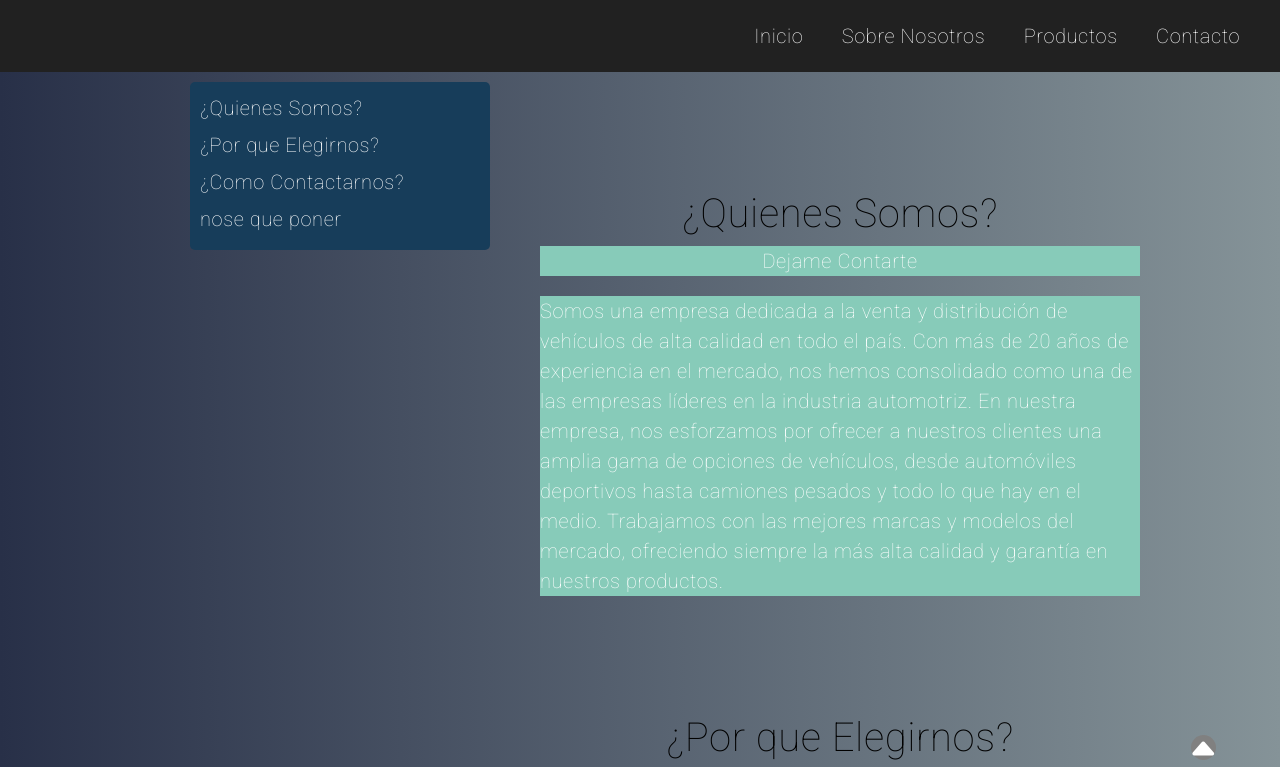
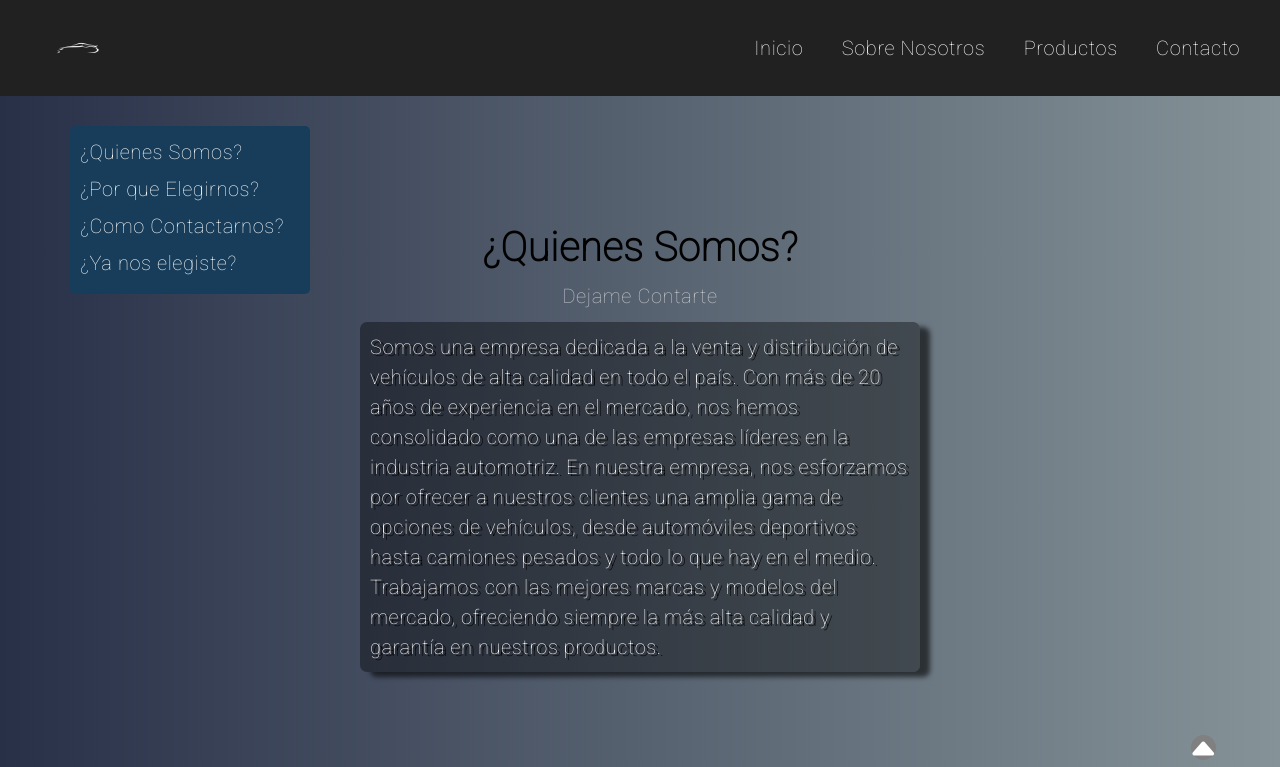
Before and after one commit to Enzoo99/Trabajo-Final, a plain HTML site: page sobrenosotros.html in a window 1280 px wide. Shown: the top 767 px of the page. Drawn offline with nearby package versions, Linux system fonts and the light colour scheme.

Commit message:
Trabajo Final

```diff
--- a/Style/Style.css
+++ b/Style/Style.css
@@ -12,46 +12,56 @@
 
 
 }
+html{
+    scroll-behavior: smooth;
+}
 body{
     width: 100%;
     height: 100%;
     letter-spacing: 0.03em;
     line-height: 1.6;
-    background: linear-gradient(90deg, #283048 0%, #859398 100%);
+    background:  linear-gradient(90deg, #283048 0%, #859398 100%);;
 
 }
 
+
+
 .contenedorsn {
-	max-width: 1000px;
+	max-width: 900px;
 	width: 90%;
-	margin: auto;
+	margin: 1em;
 	display: flex;
 	justify-content: space-between;
 }
 
-main .contenido p {
+.textop{
+    padding: 10px 10px;
+    background-color: rgba(0, 0, 0, 0.39);
     display: flex;
-    background-color:#87CBB9;
-	margin-bottom: 20px;
 	line-height: 30px;
 	color: #ffffff;
+    text-shadow: 3px 2px #000000;
+    justify-content: center;
+    box-shadow: 10px 5px 5px #00000098;
+    border-radius: 7px;
 }
 
-main .contenido .titulo {
-	font-weight: normal;
-	padding-top: 10px;
+.contenido .titulo {
+	font-weight: bolder;
+	bottom: 10px;
 }
 
-main .contenido .piep {
+.contenido .piep{
+    padding-bottom: 10px;
+    align-items: center;
     display: flex;
-    text-align: center;
     justify-content: center;
-	color: #ffffff;
+	color: #ffffffa6;
 }
 
 aside {
     display: flex;
-    min-width: 30%;
+    min-width: 12em;
 	margin: 10px 50px 20px;
 	height: 50%;
 	background: #173d5a;
@@ -93,8 +103,11 @@ header {
     color: white;
     padding: 20px 40px;
     display: flex;
-    justify-content: flex-end;
+    justify-content: space-between;
 
+}
+.logok{
+    width: 75px;
 }
 
 header nav {
--- a/Style/cs.css
+++ b/Style/cs.css
@@ -26,8 +26,10 @@ header {
   color: white;
   padding: 20px 40px;
   display: flex;
-    justify-content: flex-end;
-
+  justify-content: space-between;
+}
+.logok{
+  width: 75px;
 }
 
 header nav {
--- a/sobrenosotros.html
+++ b/sobrenosotros.html
@@ -4,15 +4,16 @@
     <meta charset="UTF-8">
     <meta http-equiv="X-UA-Compatible" content="IE=edge">
     <meta name="viewport" content="width=device-width, initial-scale=1.0">
-    <title>Sobre Nosotros</title>
+    <title>Kuchao-Sobre Nosotros</title>
     <link rel="stylesheet" href="./Style/Style.css">
 	<script src="https://kit.fontawesome.com/eb496ab1a0.js" crossorigin="anonymous"></script>
 </head>
 <body>
 
     <header>
+		<img class="logok" src="./logo.png" alt="Logo de Kuchao">
         <nav>
-            <a href="index.html">Inicio</a>
+			<a href="index.html">Inicio</a>
             <a href="sobrenosotros.html">Sobre Nosotros</a>
             <a href="Productos.html">Productos</a>
             <a href="Contacto.html">Contacto</a>
@@ -24,47 +25,44 @@
 		<div class="contenedorsn">
 			<aside>
 				<nav class="secciones">
-					<a href="#">¿Quienes Somos?</a>
-					<a href="#">¿Por que Elegirnos?</a>
-					<a href="#">¿Como Contactarnos?</a>
-					<a href="#nose">nose que poner</a>
+					<a href="#1">¿Quienes Somos?</a>
+					<a href="#2">¿Por que Elegirnos?</a>
+					<a href="#3">¿Como Contactarnos?</a>
+					<a href="#4">¿Ya nos elegiste?</a>
 				</nav>
 			</aside>
 			<div class="contenido">
-				<div class="Texto">
-					<h1 class="titulo">¿Quienes Somos?</h1>
+				<div class="texto">
+					<h1 class="titulo" id="1">¿Quienes Somos?</h1>
 					<p class="piep">Dejame Contarte</p>
-					<p>
+					<p class="textop">
 						Somos una empresa dedicada a la venta y distribución de vehículos de alta calidad en todo el país. Con más de 20 años de experiencia en el mercado, nos hemos consolidado como una de las empresas líderes en la industria automotriz. En nuestra empresa, nos esforzamos por ofrecer a nuestros clientes una amplia gama de opciones de vehículos, desde automóviles deportivos hasta camiones pesados y todo lo que hay en el medio. Trabajamos con las mejores marcas y modelos del mercado, ofreciendo siempre la más alta calidad y garantía en nuestros productos.
 					</p>
 				</div>
 				<div class="texto">
-					<h1 class="titulo">¿Por que Elegirnos?</h1>
+					<h1 class="titulo" id="2">¿Por que Elegirnos?</h1>
 					<p class="piep">Somos los Mejores en Nuestro Trabajo.</p>
-					<p>
-						Lorem ipsum dolor, sit amet consectetur adipisicing elit. Commodi excepturi perferendis sint? Maiores quam, beatae aperiam eum dignissimos architecto alias recusandae non nemo ab necessitatibus consequatur cum quasi similique cupiditate.
-						Lorem ipsum dolor, sit amet consectetur adipisicing elit. Commodi excepturi perferendis sint? Maiores quam, beatae aperiam eum dignissimos architecto alias recusandae non nemo ab necessitatibus consequatur cum quasi similique cupiditate.
-						Lorem ipsum dolor, sit amet consectetur adipisicing elit. Commodi excepturi perferendis sint? Maiores quam, beatae aperiam eum dignissimos architecto alias recusandae non nemo ab necessitatibus consequatur cum quasi similique cupiditate.
+					<p class="textop">
+						En nuestro concesionario, nos enorgullece ofrecer una experiencia excepcional de compra de vehículos. Nos diferenciamos por brindar una atención al instante, con un equipo de ventas altamente capacitado siempre dispuesto a ayudarlo. Además, ofrecemos bonos exclusivos para clientes que incluyen descuentos en servicios de mantenimiento y accesorios. También nos preocupamos por la comodidad de nuestros clientes, por lo que ofrecemos instalaciones modernas y cómodas para su disfrute. Y para su conveniencia, ofrecemos entregas a domicilio en algunas áreas, además de un servicio de entrega express. Todo esto es parte de nuestro compromiso de brindarle una experiencia de compra de vehículos fácil y sin preocupaciones.
 					</p>
 				</div>
+				<section>
 				<div class="texto">
-					<h1 class="titulo">¿Como Contactarnos?</h1>
+					<h1 class="titulo" id="3">¿Como Contactarnos?</h1>
 					<p class="piep">Atencion las 24 hs.</p>
-					<p>
-					   Lorem ipsum dolor sit amet, consectetur adipisicing elit. Modi voluptate veritatis quia id atque et aperiam consequatur, tempore quidem ipsam. Est reiciendis quos impedit voluptatem ratione provident voluptate in ipsam.
-					   Lorem ipsum dolor sit amet, consectetur adipisicing elit. Modi voluptate veritatis quia id atque et aperiam consequatur, tempore quidem ipsam. Est reiciendis quos impedit voluptatem ratione provident voluptate in ipsam.
-					   Lorem ipsum dolor sit amet, consectetur adipisicing elit. Modi voluptate veritatis quia id atque et aperiam consequatur, tempore quidem ipsam. Est reiciendis quos impedit voluptatem ratione provident voluptate in ipsam.
+					<p class="textop">
+						Si desea contactarnos, puede visitarnos en nuestras instalaciones 📍ubicadas en Argentina. También puede comunicarse con nosotros a través de nuestro sitio web www.Kuchao.com o por teléfono al 📞+5434545432. Nuestro equipo de ventas altamente capacitado estará encantado de ayudarlo y responder a cualquier pregunta que pueda tener. Además, también puede seguirnos en nuestras redes sociales 📲 INSTAGRAM @KuchaoAutomóviles para obtener más información sobre nuestras ofertas especiales, eventos y promociones.
 					</p>
 				</div>
-                <div class="nose" id="nose">
+
+				</section>
+
 
                     <div class="texto">
-                        <h1 class="titulo">nose</h1>
-                        <p class="piep">nose</p>
-                        <p>
-                            Lorem ipsum dolor sit amet consectetur adipisicing elit. Accusamus deleniti consequuntur, optio aut quasi animi iusto vel placeat dicta nemo autem reprehenderit magnam nam similique alias laudantium rerum beatae quibusdam!
-                            Lorem ipsum dolor sit amet consectetur adipisicing elit. Accusamus deleniti consequuntur, optio aut quasi animi iusto vel placeat dicta nemo autem reprehenderit magnam nam similique alias laudantium rerum beatae quibusdam!
-                            Lorem ipsum dolor sit amet consectetur adipisicing elit. Accusamus deleniti consequuntur, optio aut quasi animi iusto vel placeat dicta nemo autem reprehenderit magnam nam similique alias laudantium rerum beatae quibusdam!
+                        <h1 class="titulo" id="4">¿Ya nos elegiste?</h1>
+                        <p class="piep">Y queres saber que Promociones tenes?</p>
+                        <p class="textop">
+                            Por eso, para aquellos que compren un vehículo nuevo con nosotros, ofrecemos un servicio gratuito por un año, que incluye un mantenimiento completo cada mes, junto con una serie de otros beneficios como descuentos en repuestos y accesorios, entre otros. Nuestro objetivo es brindarle a nuestros clientes una experiencia de compra de vehículos sin preocupaciones y asegurarnos de que su vehículo se mantenga en las mejores condiciones posibles. Si está buscando un concesionario que lo respalde, no dude en visitarnos en @KuchaoAutomóviles o en nuestro sitio web www.Kuchao.com.
                         </p>
                     </div>
 				</div>
@@ -72,10 +70,8 @@
 		</div>
 		<a href="#">
 			<i class="bi bi-caret-up-fill"></i>
-		</a>
 	</main>
-    </body>
-    <footer class="pie-pagina">
+	<footer class="pie-pagina">
 
 		<div class="grupo-1">
 			<div class="box">
```
Also changed, not shown: Contacto.html (+2 -1 lines), Productos.html (+2 -1 lines), index.html (+1 -1 lines), logo.png (added). Lines whose indentation alone changed are shown as unchanged.
